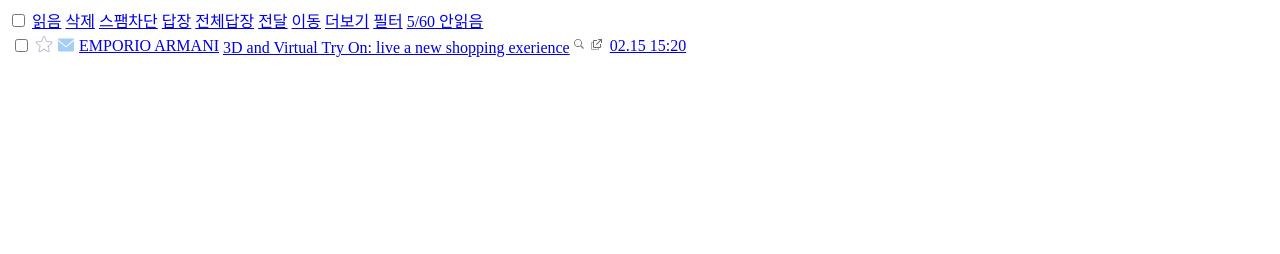
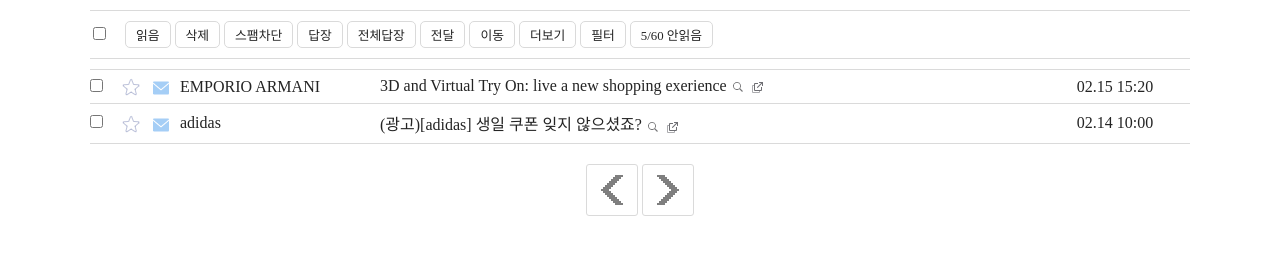
Before and after one commit to hohasic/css, a plain HTML site: page 20261118ex/index.html in a window 1280 px wide. Drawn offline with Linux system fonts and the light colour scheme.

Commit message:
20261118

```diff
--- a/20261118ex/common.css
+++ b/20261118ex/common.css
@@ -0,0 +1,13 @@
+* {
+    margin: 0;
+    padding: 0;
+}
+
+a {
+    color: #242424;
+    text-decoration: none;
+}
+
+a:hover {
+    text-decoration: underline;
+}
--- a/20261118ex/index.css
+++ b/20261118ex/index.css
@@ -0,0 +1,100 @@
+#wrap {
+    width: 1100px;
+    margin: 0 auto;
+}
+
+/* 상단 메뉴 START */
+#wrap div.menu_wrap {
+    margin: 10px 0;
+    padding: 10px 0;
+    border-top: 1px solid #dadada;
+    border-bottom: 1px solid #dadada;
+}
+
+#wrap div.menu_wrap input {
+    margin-left: 3px;
+}
+
+#wrap div.menu_wrap a {
+    display: inline-block;
+    border: 1px solid #dadada;
+    border-radius: 5px;
+    padding: 3px 10px;
+    font-size: .8em;
+}
+
+#wrap div.menu_wrap a:hover {
+    text-decoration: none;
+    background-color: rgba(200, 200, 200, .3);
+}
+
+#wrap div.menu_wrap a:nth-child(2) {
+    margin-left: 15px;
+}
+/* 상단 메뉴 END */
+
+/* 메일 리스트 START */
+#wrap div.list_wrap {
+
+}
+
+#wrap div.list_wrap table {
+    width: 100%;
+    border-collapse: collapse;
+}
+
+#wrap div.list_wrap table tr {
+    border-top: 1px solid #dadada;
+}
+
+#wrap div.list_wrap table tr:last-child {
+    border-bottom: 1px solid #dadada;
+}
+
+#wrap div.list_wrap table tr:hover {
+    background-color: rgba(220, 220, 220, .2);
+}
+
+#wrap div.list_wrap table td {
+    padding: 7px 0;
+}
+
+#wrap div.list_wrap table td img {
+    vertical-align: middle;
+    margin-left: 2px;
+}
+
+#wrap div.list_wrap table td:nth-child(1),
+#wrap div.list_wrap table td:nth-child(2),
+#wrap div.list_wrap table td:nth-child(3) {
+    width: 30px;
+}
+
+#wrap div.list_wrap table td:nth-child(4) {
+    width: 200px;
+}
+
+#wrap div.list_wrap table td:nth-child(5) {
+    /* 메일 제목 */
+}
+
+#wrap div.list_wrap table td:nth-child(6) {
+    width: 150px;
+    text-align: center;
+}
+
+/* 메일 리스트 END */
+
+/* 페이지 START */
+#wrap div.page {
+    text-align: center;
+}
+
+#wrap div.page a {
+    display: inline-block;
+    margin-top: 20px;
+    width: 50px; height: 50px;
+    border: 1px solid #dadada;
+    border-radius: 3px;
+}
+/* 페이지 END */
--- a/20261118ex/index.html
+++ b/20261118ex/index.html
@@ -46,10 +46,31 @@
                         <a href="#none">02.15 15:20</a>
                     </td>
                 </tr>
+                <tr>
+                    <td>
+                        <input type="checkbox">
+                    </td>
+                    <td>
+                        <img src="./imgs/01.png">
+                    </td>
+                    <td>
+                        <img src="./imgs/02.png">
+                    </td>
+                    <td>
+                        <a href="#none">adidas</a>
+                    </td>
+                    <td>
+                        <a href="#none">(광고)[adidas] 생일 쿠폰 잊지 않으셨죠?</a><a href="#none"><img src="./imgs/03.png"</a><a href="#none"><img src="./imgs/04.png"</a>
+                    </td>
+                    <td>
+                        <a href="#none">02.14 10:00</a>
+                    </td>
+                </tr>
             </table>
         </div>
         <div class="page">
-
+            <a href="#none"><img src="./imgs/06.png"></a>
+            <a href="#none"><img src="./imgs/05.png"></a>
         </div>
     </div>
 
```
Also changed, not shown: 20261118ex/temp.html (added, +38 -0 lines).
